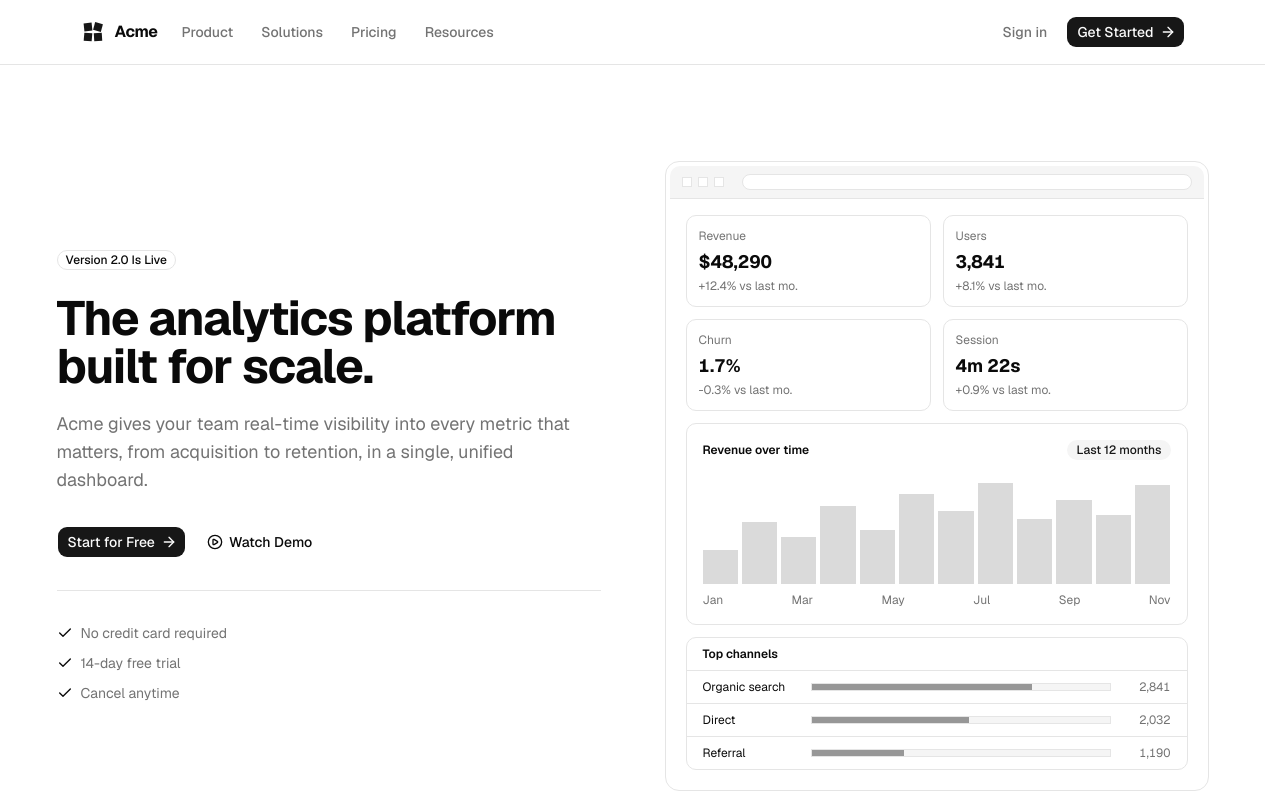
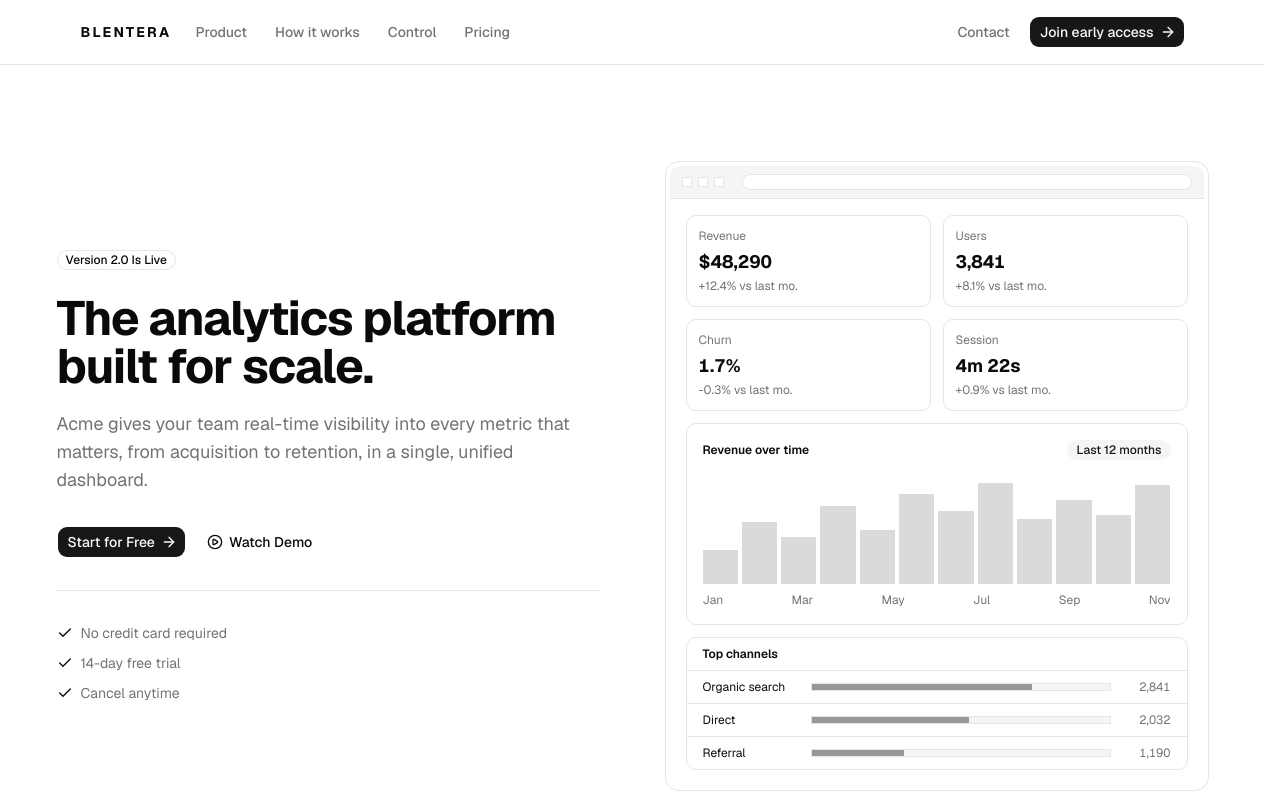
Before and after one commit to augustkring/humamap-preview, a Next.js app in the folder blentera-v2-final/: page / in a window 1280 px wide. Shown: the top 800 px of the page. Built offline with nearby package versions, Linux system fonts and the light colour scheme.

Commit message:
rebuild: brand exact OSS header for BLENTERA

```diff
--- a/blentera-v2-final/src/components/blentera/header.tsx
+++ b/blentera-v2-final/src/components/blentera/header.tsx
@@ -14,49 +14,23 @@ import {
 import { ArrowRight, Menu } from "lucide-react"
 
 const navLinks = [
-  { label: "Product", href: "#" },
-  { label: "Solutions", href: "#" },
-  { label: "Pricing", href: "#" },
-  { label: "Resources", href: "#" },
+  { label: "Product", href: "#product" },
+  { label: "How it works", href: "#how-it-works" },
+  { label: "Control", href: "#control" },
+  { label: "Pricing", href: "#pricing" },
 ]
+
+const earlyAccess =
+  "mailto:ak@augustkring.com?subject=BLENTERA%20early%20access"
 
 export default function Header() {
   const [open, setOpen] = useState(false)
 
   return (
-    <header className="sticky top-0 z-30 w-full border-b border-border bg-background/80 backdrop-blur">
+    <header className="sticky top-0 z-30 w-full border-b border-border bg-background/90 backdrop-blur">
       <div className="mx-auto flex h-16 w-full max-w-6xl items-center gap-6 px-6">
-        <a href="#" className="flex shrink-0 items-center gap-2.5">
-          <svg
-            viewBox="0 0 24 24"
-            fill="currentColor"
-            aria-hidden="true"
-            className="size-6 shrink-0 text-primary"
-          >
-            <rect x="3" y="3" width="8" height="8" transform="rotate(-6 7 7)" />
-            <rect
-              x="3"
-              y="13"
-              width="8"
-              height="8"
-              transform="rotate(5 7 17)"
-            />
-            <rect
-              x="13"
-              y="13"
-              width="8"
-              height="8"
-              transform="rotate(-4 17 17)"
-            />
-            <rect
-              x="13"
-              y="3"
-              width="8"
-              height="8"
-              transform="rotate(15 17 7)"
-            />
-          </svg>
-          <span className="text-base font-bold tracking-tight">Acme</span>
+        <a href="#" className="flex shrink-0 items-center">
+          <span className="text-sm font-bold tracking-[0.16em]">BLENTERA</span>
         </a>
 
         <nav className="hidden items-center gap-7 md:flex">
@@ -73,15 +47,15 @@ export default function Header() {
 
         <div className="ml-auto hidden items-center gap-2 md:flex">
           <Button
-            render={<a href="#" />}
+            render={<a href="mailto:ak@augustkring.com?subject=BLENTERA" />}
             nativeButton={false}
             variant="ghost"
             className="text-muted-foreground hover:text-foreground"
           >
-            Sign in
+            Contact
           </Button>
-          <Button render={<a href="#" />} nativeButton={false}>
-            Get Started
+          <Button render={<a href={earlyAccess} />} nativeButton={false}>
+            Join early access
             <ArrowRight data-icon="inline-end" aria-hidden="true" />
           </Button>
         </div>
@@ -101,43 +75,8 @@ export default function Header() {
           </SheetTrigger>
           <SheetContent side="right" className="w-3/4 max-w-xs">
             <SheetHeader>
-              <SheetTitle className="flex items-center gap-2.5">
-                <svg
-                  viewBox="0 0 24 24"
-                  fill="currentColor"
-                  aria-hidden="true"
-                  className="size-5 shrink-0 text-primary"
-                >
-                  <rect
-                    x="3"
-                    y="3"
-                    width="8"
-                    height="8"
-                    transform="rotate(-6 7 7)"
-                  />
-                  <rect
-                    x="3"
-                    y="13"
-                    width="8"
-                    height="8"
-                    transform="rotate(5 7 17)"
-                  />
-                  <rect
-                    x="13"
-                    y="13"
-                    width="8"
-                    height="8"
-                    transform="rotate(-4 17 17)"
-                  />
-                  <rect
-                    x="13"
-                    y="3"
-                    width="8"
-                    height="8"
-                    transform="rotate(15 17 7)"
-                  />
-                </svg>
-                Acme
+              <SheetTitle className="text-sm font-bold tracking-[0.16em]">
+                BLENTERA
               </SheetTitle>
             </SheetHeader>
 
@@ -163,26 +102,26 @@ export default function Header() {
                 nativeButton={false}
                 render={
                   <Button
-                    render={<a href="#" />}
+                    render={<a href="mailto:ak@augustkring.com?subject=BLENTERA" />}
                     nativeButton={false}
                     variant="outline"
                     className="w-full"
                   />
                 }
               >
-                Sign in
+                Contact
               </SheetClose>
               <SheetClose
                 nativeButton={false}
                 render={
                   <Button
-                    render={<a href="#" />}
+                    render={<a href={earlyAccess} />}
                     nativeButton={false}
                     className="w-full"
                   />
                 }
               >
-                Get Started
+                Join early access
                 <ArrowRight data-icon="inline-end" aria-hidden="true" />
               </SheetClose>
             </SheetFooter>
```
